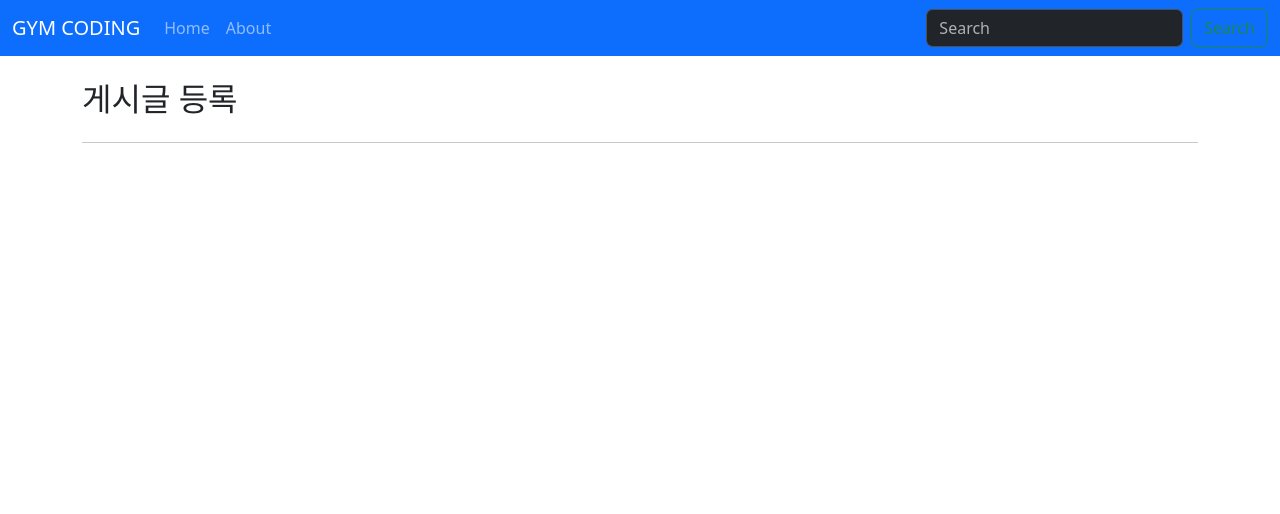
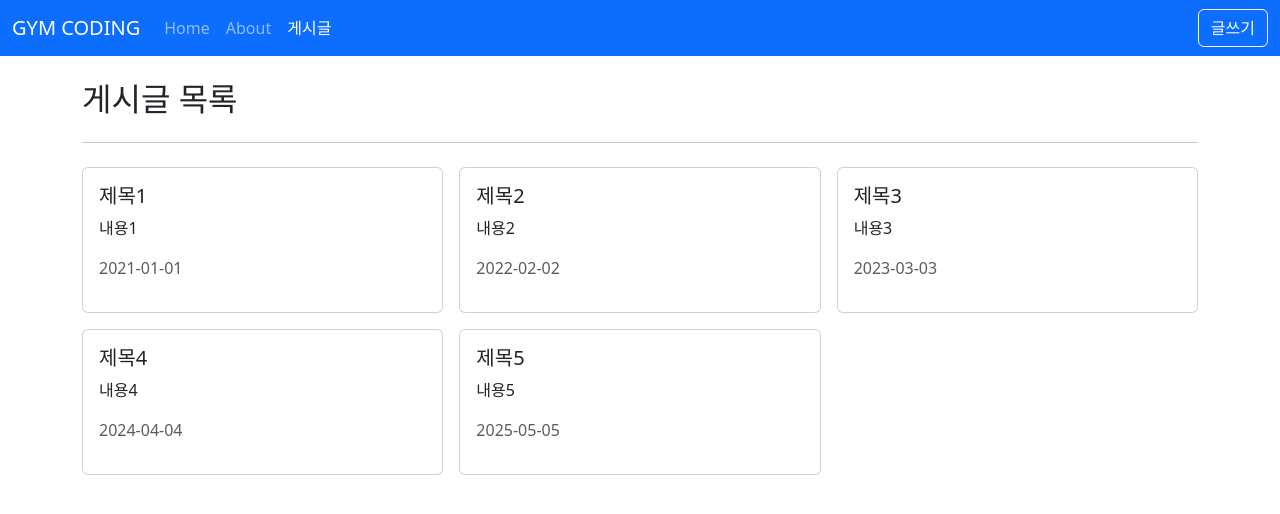
Before and after one commit to sseonmo/vue3-posts, a Vue app: page /posts in a window 1280 px wide. Shown: the top 514 px of the page. Built offline with nearby package versions, Linux system fonts and the light colour scheme.

Commit message:
vueRouter2

```diff
--- /dev/null
+++ b/src/api/posts.js
@@ -0,0 +1,12 @@
+// axios
+const posts = [
+	{ id: 1, title: '제목1', content: '내용1', createdAt: '2021-01-01' },
+	{ id: 2, title: '제목2', content: '내용2', createdAt: '2022-02-02' },
+	{ id: 3, title: '제목3', content: '내용3', createdAt: '2023-03-03' },
+	{ id: 4, title: '제목4', content: '내용4', createdAt: '2024-04-04' },
+	{ id: 5, title: '제목5', content: '내용5', createdAt: '2025-05-05' },
+];
+
+export function getPosts() {
+	return posts;
+}
--- /dev/null
+++ b/src/components/posts/PostItem.vue
@@ -0,0 +1,28 @@
+<template>
+	<div class="card">
+		<div class="card-body">
+			<h5 class="card-title">{{ title }}</h5>
+			<p class="card-text">
+				{{ content }}
+			</p>
+			<p class="text-muted">{{ createAt }}</p>
+		</div>
+	</div>
+</template>
+
+<script setup>
+defineProps({
+	title: {
+		type: String,
+		required: true,
+	},
+	content: {
+		type: String,
+	},
+	createAt: {
+		type: [String, Date, Number],
+	},
+});
+</script>
+
+<style lang="scss" scoped></style>
--- a/src/layout/TheHeader.vue
+++ b/src/layout/TheHeader.vue
@@ -27,6 +27,11 @@
 								>About</RouterLink
 							>
 						</li>
+						<li class="nav-item">
+							<RouterLink class="nav-link" active-class="active" to="/posts">
+								게시글
+							</RouterLink>
+						</li>
 						<!-- <li class="nav-item">
 							<a class="nav-link active" aria-current="page" href="/">Home</a>
 						</li>
@@ -34,28 +39,25 @@
 							<a class="nav-link" href="/about">About</a>
 						</li> -->
 					</ul>
-					<form class="d-flex" role="search">
-						<input
-							class="form-control me-2"
-							type="search"
-							placeholder="Search"
-							aria-label="Search"
-						/>
-						<button class="btn btn-outline-success" type="submit">
-							Search
+					<div class="d-flesx">
+						<button class="btn btn-outline-light" type="button" @click="goPage">
+							글쓰기
 						</button>
-					</form>
+					</div>
 				</div>
 			</div>
 		</nav>
 	</header>
 </template>
 
-<script>
-export default {
-	setup() {
-		return {};
-	},
+<script setup>
+import { useRouter } from 'vue-router';
+
+const router = useRouter();
+const goPage = () => {
+	router.push({
+		name: 'PostCreate',
+	});
 };
 </script>
 
--- a/src/router/index.js
+++ b/src/router/index.js
@@ -19,18 +19,22 @@
 	},
 	{
 		path: '/posts',
+		name: 'PostList',
 		component: PostListView,
 	},
 	{
 		path: '/posts/create',
+		name: 'PostCreate',
 		component: PostCreateView,
 	},
 	{
 		path: '/posts/:id',
+		name: 'PostDetail',
 		component: PostDetailView,
 	},
 	{
-		path: '/posts/:di/edit',
+		path: '/posts/:id/edit',
+		name: 'PostEdit',
 		component: PostEditView,
 	},
 ];
--- a/src/views/posts/PostCreateView.vue
+++ b/src/views/posts/PostCreateView.vue
@@ -2,9 +2,39 @@
 	<div>
 		<h2>게시글 등록</h2>
 		<hr class="my-4" />
+		<form @submit.prevent>
+			<div class="mb-3">
+				<label for="title" class="form-label">제목</label>
+				<input type="test" class="form-control" id="title" />
+			</div>
+			<div class="mb-3">
+				<label for="content" class="form-label">내용</label>
+				<textarea class="form-control" id="content" rows="3"></textarea>
+			</div>
+			<div class="pt-4">
+				<button
+					type="button"
+					class="btn btn-outline-dark me-2"
+					@click="goListPage"
+				>
+					목록
+				</button>
+				<button class="btn btn-primary">저장</button>
+			</div>
+		</form>
 	</div>
 </template>
 
-<script setup></script>
+<script setup>
+import { useRouter } from 'vue-router';
+
+const router = useRouter();
+
+const goListPage = () => {
+	router.push({
+		name: 'PostList',
+	});
+};
+</script>
 
 <style lang="scss" scoped></style>
--- a/src/views/posts/PostDetailView.vue
+++ b/src/views/posts/PostDetailView.vue
@@ -1,10 +1,55 @@
 <template>
 	<div>
-		<h2>게시글 목록</h2>
+		<h2>제목</h2>
+		<p>내용</p>
+		<p class="text-muted">2020-01-01</p>
 		<hr class="my-4" />
+		<div class="row g-2">
+			<div class="col-auto">
+				<button class="btn btn-outline-dark">이전글</button>
+			</div>
+			<div class="col-auto">
+				<button class="btn btn-outline-dark">다음글</button>
+			</div>
+			<div class="col-auto me-atuo"></div>
+			<div class="col-auto">
+				<button class="btn btn-outline-dark" @click="goListPage">목록</button>
+			</div>
+			<div class="col-auto">
+				<button class="btn btn-outline-primary" @click="goEditPage">
+					수정
+				</button>
+			</div>
+			<div class="col-auto">
+				<button class="btn btn-outline-danger">삭제</button>
+			</div>
+		</div>
+		<!-- <p>{{ $route.params }}</p> -->
+		<!-- <p>{{ $route.query }}</p> -->
+		<!-- <p>{{ $route.hash }}</p> -->
 	</div>
 </template>
 
-<script setup></script>
+<script setup>
+import { useRoute, useRouter } from 'vue-router';
+
+const route = useRoute();
+const router = useRouter();
+const id = route.params.id;
+
+const goListPage = () => {
+	router.push({
+		name: 'PostList',
+	});
+};
+const goEditPage = () => {
+	router.push({
+		name: 'PostEdit',
+		params: {
+			id,
+		},
+	});
+};
+</script>
 
 <style lang="scss" scoped></style>
--- a/src/views/posts/PostEditView.vue
+++ b/src/views/posts/PostEditView.vue
@@ -1,10 +1,45 @@
 <template>
 	<div>
-		<h2>게시글 등록</h2>
+		<h2>게시글 수정</h2>
 		<hr class="my-4" />
+		<form @submit.prevent>
+			<div class="mb-3">
+				<label for="title" class="form-label">제목</label>
+				<input type="test" class="form-control" id="title" />
+			</div>
+			<div class="mb-3">
+				<label for="content" class="form-label">내용</label>
+				<textarea class="form-control" id="content" rows="3"></textarea>
+			</div>
+			<div class="pt-4">
+				<button
+					type="button"
+					class="btn btn-outline-danger me-2"
+					@click="goDetailPage"
+				>
+					취소
+				</button>
+				<button class="btn btn-primary">수정</button>
+			</div>
+		</form>
 	</div>
 </template>
 
-<script setup></script>
+<script setup>
+import { useRoute, useRouter } from 'vue-router';
+
+const route = useRoute();
+const router = useRouter();
+
+const id = route.params.id;
+const goDetailPage = () => {
+	router.push({
+		name: 'PostDetail',
+		params: {
+			id,
+		},
+	});
+};
+</script>
 
 <style lang="scss" scoped></style>
--- a/src/views/posts/PostListView.vue
+++ b/src/views/posts/PostListView.vue
@@ -1,10 +1,47 @@
 <template>
 	<div>
-		<h2>게시글 등록</h2>
+		<h2>게시글 목록</h2>
 		<hr class="my-4" />
+		<div class="row g-3">
+			<div v-for="post in posts" :key="post.id" class="col-4">
+				<PostItem
+					:title="post.title"
+					:content="post.content"
+					:create-at="post.createdAt"
+					@click="goPage(post.id)"
+				>
+				</PostItem>
+			</div>
+		</div>
 	</div>
 </template>
 
-<script setup></script>
+<script setup>
+import PostItem from '@/components/posts/PostItem.vue';
+import { getPosts } from '@/api/posts';
+import { ref } from 'vue';
+import { useRouter } from 'vue-router';
+
+const router = useRouter();
+const posts = ref([]);
+
+const fetchPosts = () => {
+	posts.value = getPosts();
+};
+fetchPosts();
+
+const goPage = id => {
+	// `posts/${id}`
+	//  http://localhost:5173/posts/5?searchText=hello#hello
+	router.push({
+		name: 'PostDetail',
+		params: { id },
+		// query: {
+		// 	searchText: 'hello',
+		// },
+		// hash: '#hello',
+	});
+};
+</script>
 
 <style lang="scss" scoped></style>
```
Also changed, not shown: components.d.ts (added, +18 -0 lines).
